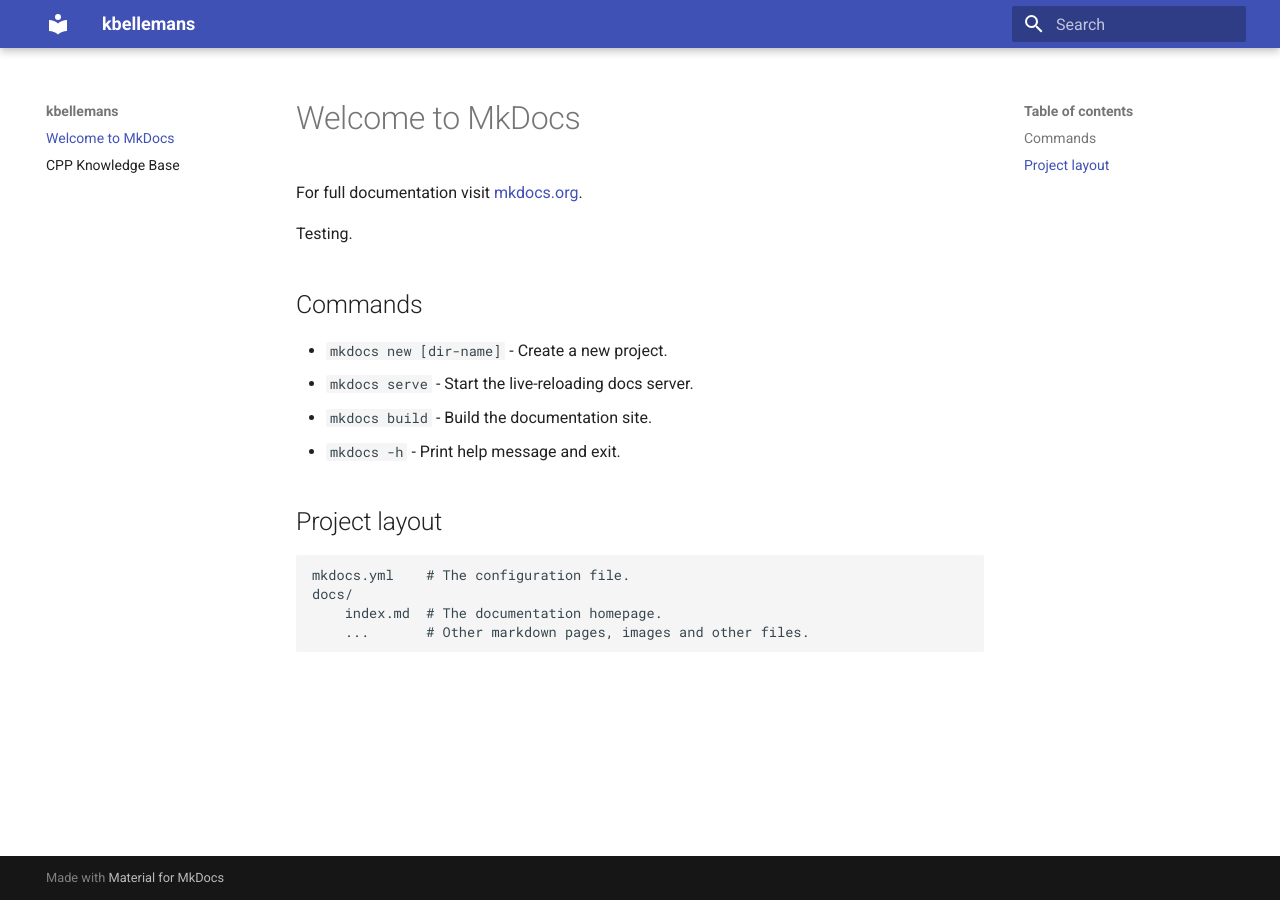
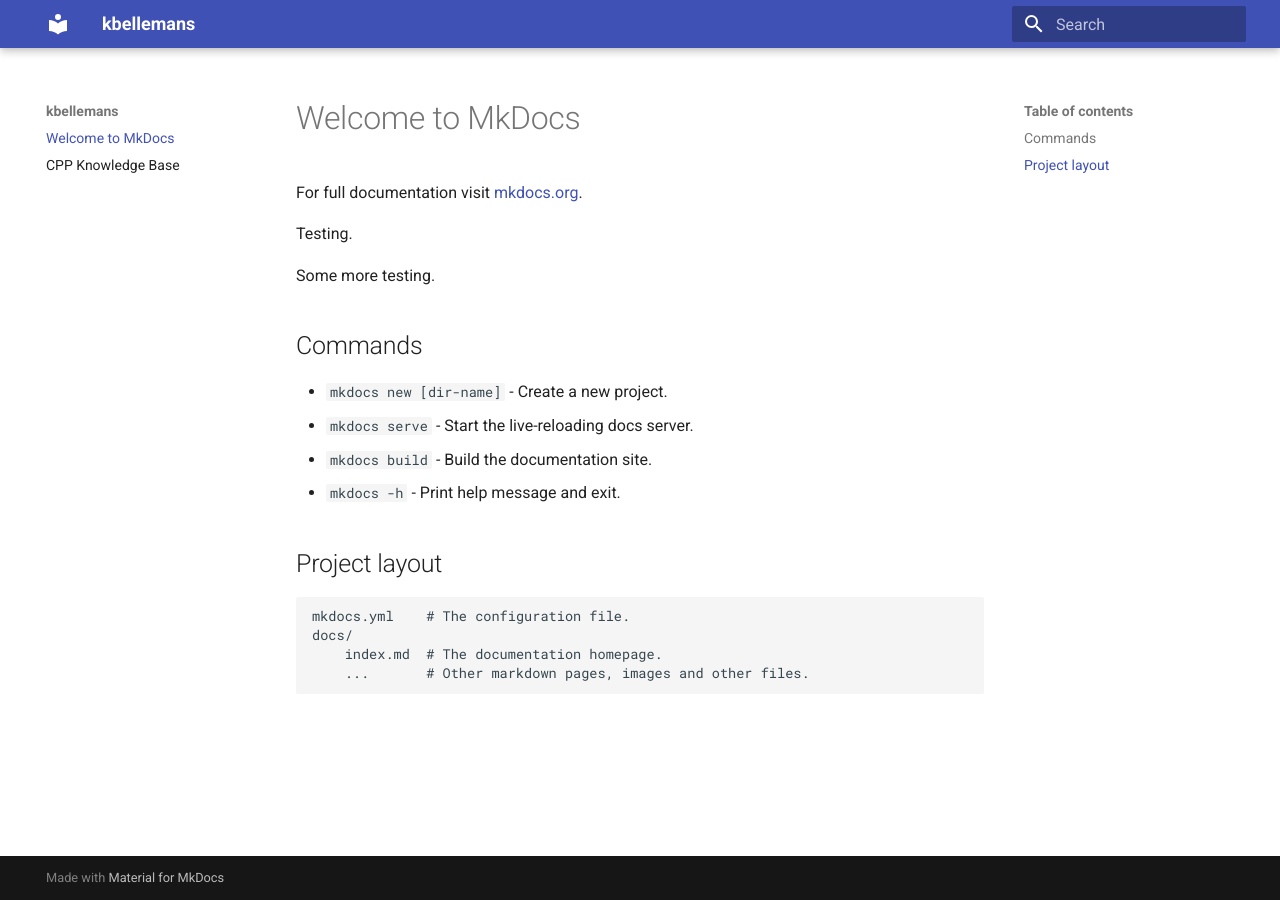
Before and after one commit to krisbellemans/tikiwiki, an MkDocs documentation site: the page built from docs/index.md, in a window 1280 px wide. Built offline with MkDocs 1.6.1 and Material for MkDocs 9.7.7, drawn with Linux system fonts in a browser that asks for light colours.

Commit message:
change index

```diff
--- a/docs/index.md
+++ b/docs/index.md
@@ -3,6 +3,8 @@
 For full documentation visit [mkdocs.org](https://www.mkdocs.org).
 
 Testing.
+
+Some more testing.
 
 ## Commands
 
```
